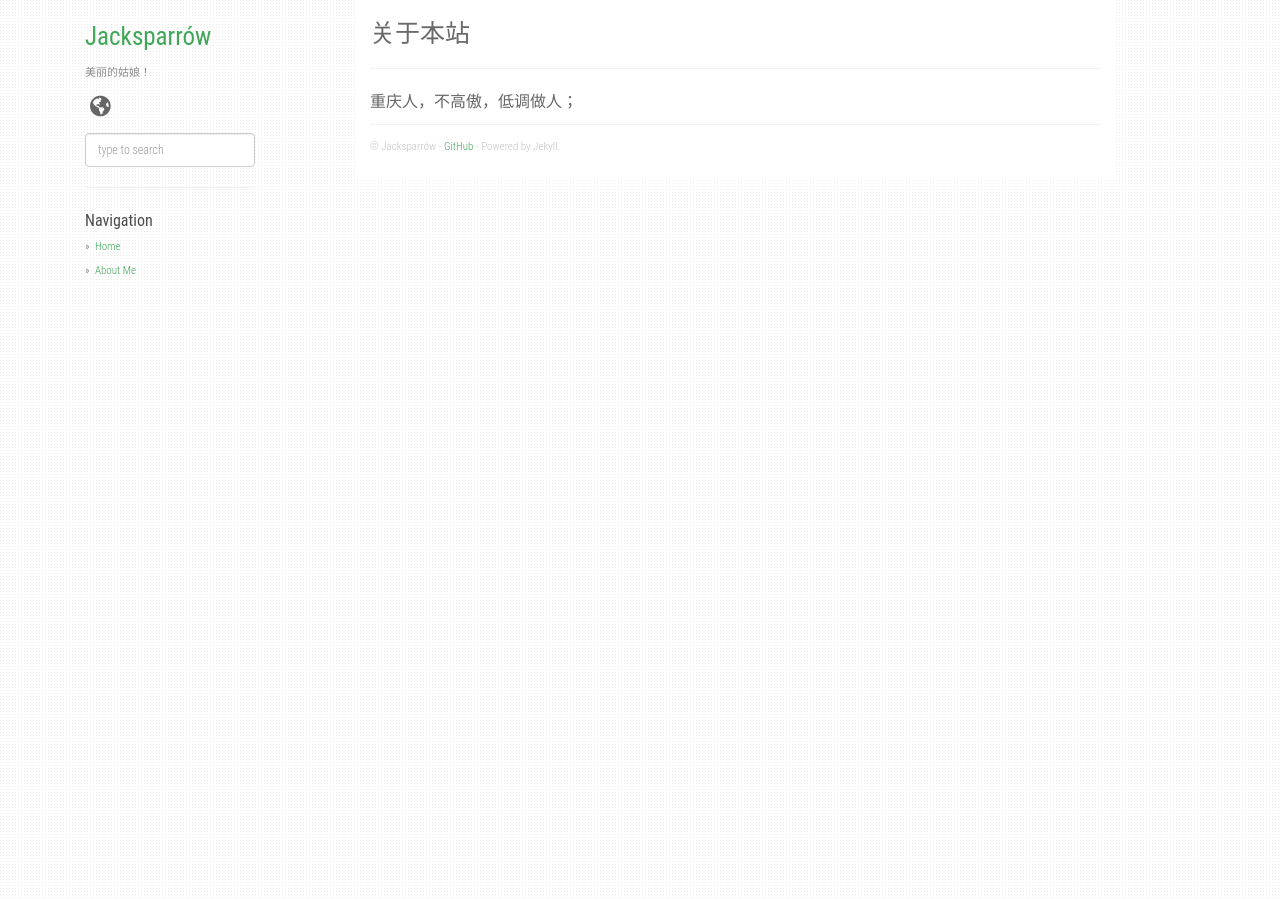
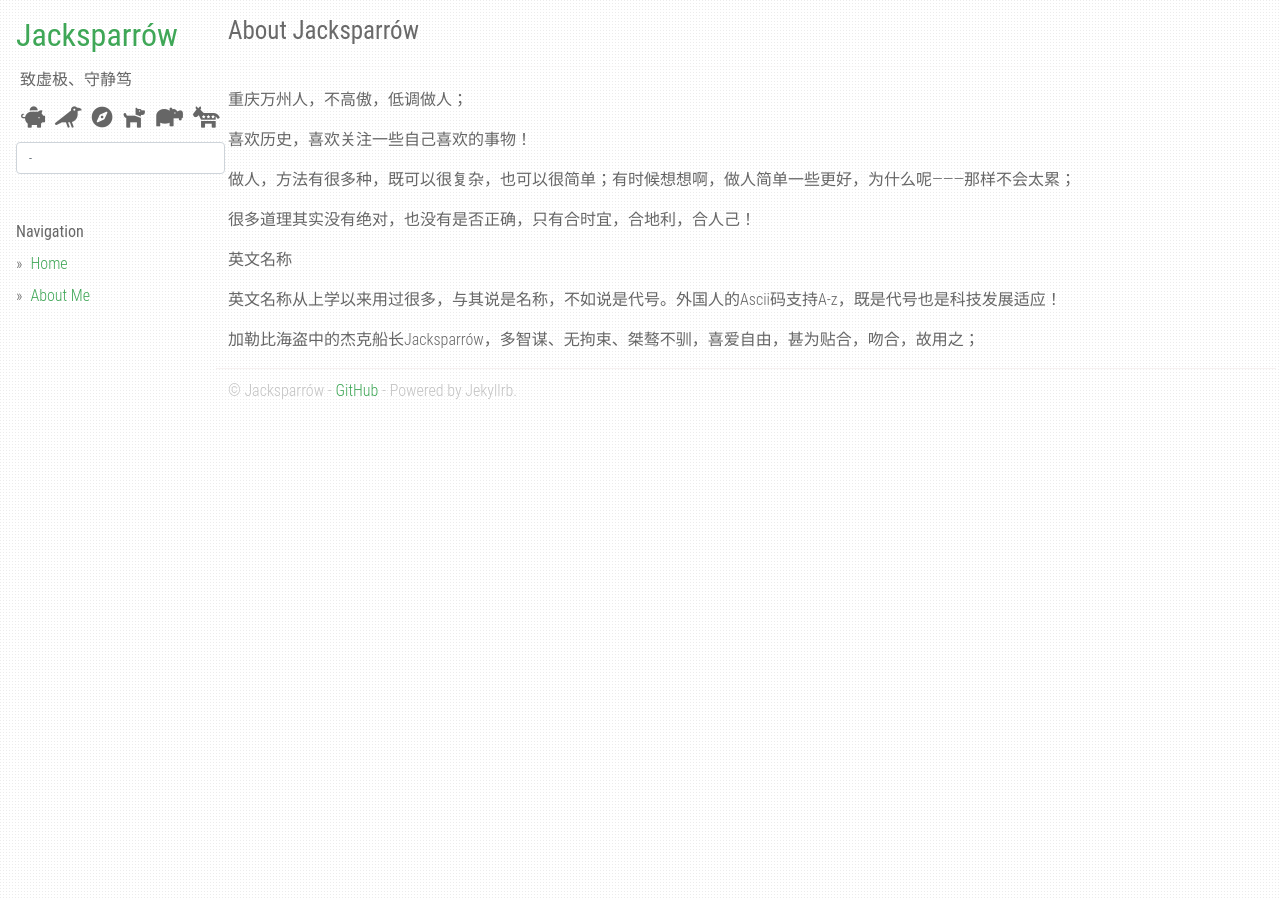
Before and after one commit to Yulinyi/jacksparrow.cn, a Jekyll site: the page built from about.md, in a window 1280 px wide. Built offline with Jekyll 4.4.1, drawn with Linux system fonts in a browser that asks for light colours.

```diff
--- a/_config.yml
+++ b/_config.yml
@@ -2,7 +2,7 @@ title:  余林翼
 description: My Personal Stack Problems
 author: Jacksparrów
 github: https://jacksparrow.cn
-about: 美丽的姑娘！
+about: 致虚极、守静笃
 disqus_shortname: stackproblems
 google_analytics: UA-XXXXXXXX-Y
 
--- a/_layouts/default.html
+++ b/_layouts/default.html
@@ -11,58 +11,45 @@ layout: compress
     <title>{% if page.title %}{{ page.title }} - {{ site.title }}{% else %}{{ site.author }}{% endif %}</title>
     <meta name="author" content="{{ site.author }}" />
     <meta name="description" content="{% if page.title %}{{ page.title }}{% else %}{{ site.description }}{% endif %}" />
-    <!-- <meta name="keywords" content="{% if page.title %}{{ page.title }}, {{ site.title }}, {% for categ in page.categories %}{{ categ }}{% if forloop.last == false %}, {% endif %}{% endfor %}{% else %}{{ site.title }}, {% for category in site.categories %}{% capture categories_slug %}{{ category | first }}{% endcapture %}{% for categ in categories_slug %}{{ categ }}{% endfor %}{% if forloop.last == false %}, {% endif %}{% endfor %}{% endif %}" /> -->
-    <!-- <link rel="alternate" type="application/rss+xml" title="RSS" href="/feed.xml"> -->
     <meta content="{{ site.title }}" property="og:site_name">
-    <!-- Font awesome icons -->
-    <!-- <link href="/static/css/font-awesome.min.css" rel="stylesheet" integrity="sha384-T8Gy5hrqNKT+hzMclPo118YTQO6cYprQmhrYwIiQ/3axmI1hQomh7Ud2hPOy8SP1" crossorigin="anonymous"> -->
     <link href="https://cdn.bootcdn.net/ajax/libs/font-awesome/5.15.3/css/all.css" rel="stylesheet">
-    <!-- syntax highlighting CSS -->
     <link rel="stylesheet" href="/static/css/syntax.css">
-    <!-- Bootstrap core CSS -->
-    <link href="/static/css/bootstrap.min.css" rel="stylesheet">
-    <!-- Fonts -->
-    <!-- Custom CSS -->
+    <link href="https://cdn.jsdelivr.net/npm/bootstrap@5.1.3/dist/css/bootstrap.min.css" rel="stylesheet" integrity="sha384-1BmE4kWBq78iYhFldvKuhfTAU6auU8tT94WrHftjDbrCEXSU1oBoqyl2QvZ6jIW3" crossorigin="anonymous">
     <link rel="stylesheet" href="/static/css/super-search.css">
     <link rel="stylesheet" href="/static/css/thickbox.css">
     <link rel="stylesheet" href="/static/css/projects.css">
     <link rel="stylesheet" href="/static/css/main.css">
 
     {% if jekyll.environment == "production" %}
-      <!-- Google Analytics -->
-      <!-- <script>
-        (function(i,s,o,g,r,a,m){i['GoogleAnalyticsObject']=r;i[r]=i[r]||function(){
-        (i[r].q=i[r].q||[]).push(arguments)},i[r].l=1*new Date();a=s.createElement(o),
-        m=s.getElementsByTagName(o)[0];a.async=1;a.src=g;m.parentNode.insertBefore(a,m)
-        })(window,document,'script','https://www.google-analytics.com/analytics.js','ga');
-
-        ga('create', '{{ site.google_analytics }}', 'auto');
-        ga('send', 'pageview');
-      </script> -->
     {% endif %}
   </head>
-  <body>
-    <div class="container">
-      <div class="col-sm-3">
+  <body class="w-100 h-100 p-3">
+    <div class="container-flush">
+      <div class="row">
+      <div class="col-2">
         <div class="fixed-condition">
-          <h1 class="author-name"><a href="/">{{ site.author }}</a></h1>
+          <h1 class="author-name fs-2"><a href="/">{{ site.author }}</a></h1>
           {% if site.about %}
-            <div class="profile-about">
+            <div class="profile-about p-1">
               {{ site.about }}
             </div>
           {% endif %}
           <div class="social">
             <ul>
-                <li style="font-size:16pt;"><i class="fa fa-globe-americas "></i></a></li>
-                <li><i class="fa fas-twitter"></i></li>
+                <li style="font-size:16pt;"><i class="fa fa-piggy-bank"></i></a></li>
+                <li style="font-size:16pt;"><i class="fa fa-crow"></i></a></li>
+                <li style="font-size:16pt;"><i class="fa fa-compass"></i></a></li>
+                <li style="font-size:16pt;"><i class="fa fa-dog"></i></a></li>
+                <li style="font-size:16pt;"><i class="fa fa-hippo "></i></a></li>
+                <li style="font-size:16pt;"><i class="fa fa-democrat"></i></a></li>
             </ul>
           </div>
           <div class="search" id="js-search">
-            <input type="text" placeholder="type to search" class="search__input form-control" id="js-search__input">
+            <input type="text" placeholder="-" class="search__input form-control" id="js-search__input">
             <ul class="search__results" id="js-search__results"></ul>
           </div>
           <hr />
-          <ul class="sidebar-nav">
+          <ul class="sidebar-nav lh-lg">
             <strong>Navigation</strong>
             <li><a href="/">Home</a></li>
             {% for i in site.urls %}
@@ -70,25 +57,25 @@ layout: compress
             {% endfor %}
           </ul>
         </div>
-        <!-- end /.fixed-condition -->
       </div>
-      <div class="col-sm-8 col-offset-1 main-layout">
-        {{ content }}
-        <footer>
-          &copy; {{ site.author }}{% if site.github %}
-            - <a href="{{ site.github }}">{{ site.github }}</a> - Powered by Jekyll.
-          {% endif %}
-        </footer>
+      <div class="col">
+        <div class="row">
+          {{ content }}
+        </div>
+        <div class="row">
+          <footer class="fs-6">
+            &copy; {{ site.author }}{% if site.github %}
+            - <a href="{{ site.github }}">{{ site.github }}</a> - Powered by Jekyllrb.
+            {% endif %}
+          </footer>
+        </div>
       </div>
-      <!-- end /.col-sm-8 -->
     </div>
-    <!-- end /.container -->
-    <!-- Bootstrap core JavaScript -->
-    <!-- Placed at the end of the document so the pages load faster -->
-    <!-- <script src="//ajax.googleapis.com/ajax/libs/jquery/1.11.0/jquery.min.js"></script> -->
+    </div>
+
     <script src="https://cdn.bootcdn.net/ajax/libs/jquery/3.6.0/jquery.js"></script>
     <script src="//code.jquery.com/jquery-migrate-1.2.1.min.js"></script>
-    <script src="/static/js/bootstrap.min.js"></script>
+    <script src="https://cdn.jsdelivr.net/npm/bootstrap@5.1.3/dist/js/bootstrap.bundle.min.js" integrity="sha384-ka7Sk0Gln4gmtz2MlQnikT1wXgYsOg+OMhuP+IlRH9sENBO0LRn5q+8nbTov4+1p" crossorigin="anonymous"></script>
     <script src="/static/js/super-search.js"></script>
     <script src="/static/js/thickbox-compressed.js"></script>
     <script src="/static/js/projects.js"></script>
--- a/_layouts/post.html
+++ b/_layouts/post.html
@@ -5,10 +5,10 @@ layout: default
   <h1 class="post-title">{{ page.title }}</h1>
 </header>
 
-<span class="time">{{ page.date | date_to_string }}</span>
+<span class="time">{{ page.date | date_to_string }}&nbsp;<span class="fs-6">&raquo;</span></span>
 {% if page.categories %}
   <span class="categories">
-    &raquo; {% for category in page.categories %}<a href="/category/{{ category }}">{{ category }}</a>{% if forloop.last == false %}, {% endif %}{% endfor %}
+     {% for category in page.categories %}<a href="/category/{{ category }}">{{ category }}</a>{% if forloop.last == false %}, {% endif %}{% endfor %}
   </span>
 {% endif %}
 
--- a/about.md
+++ b/about.md
@@ -1,7 +1,20 @@
 ---
 layout: page
-title: 关于本站
+title: About Jacksparrów
 permalink: /about/
+date: 2009-01-04
 ---
 
-重庆人，不高傲，低调做人；
+重庆万州人，不高傲，低调做人；
+
+喜欢历史，喜欢关注一些自己喜欢的事物！
+
+做人，方法有很多种，既可以很复杂，也可以很简单；有时候想想啊，做人简单一些更好，为什么呢———那样不会太累；
+
+很多道理其实没有绝对，也没有是否正确，只有合时宜，合地利，合人己！
+
+__英文名称__
+
+英文名称从上学以来用过很多，与其说是名称，不如说是代号。外国人的Ascii码支持A-z，既是代号也是科技发展适应！
+
+加勒比海盗中的杰克船长Jacksparrów，多智谋、无拘束、桀骜不驯，喜爱自由，甚为贴合，吻合，故用之；
--- a/index.html
+++ b/index.html
@@ -3,8 +3,8 @@ layout: default
 ---
 
 <div id="home">
-  <h1 style="padding-left:13px;">{{ site.title }}</h1>
-  <hr />
+  <!-- <h1 style="padding-left:13px;">{{ site.title }}</h1> -->
+  <!-- <hr /> -->
 
   <ol class="posts">
     {% for post in paginator.posts %}
```
Also changed, not shown: _posts/2013-12-23-ruby-json.markdown (deleted, +0 -42 lines), _posts/2013-12-23-welcome-to-simply-grey.markdown (deleted, +0 -66 lines), _posts/2021-12-22-dont-too-full.md (added, +9 -0 lines).
